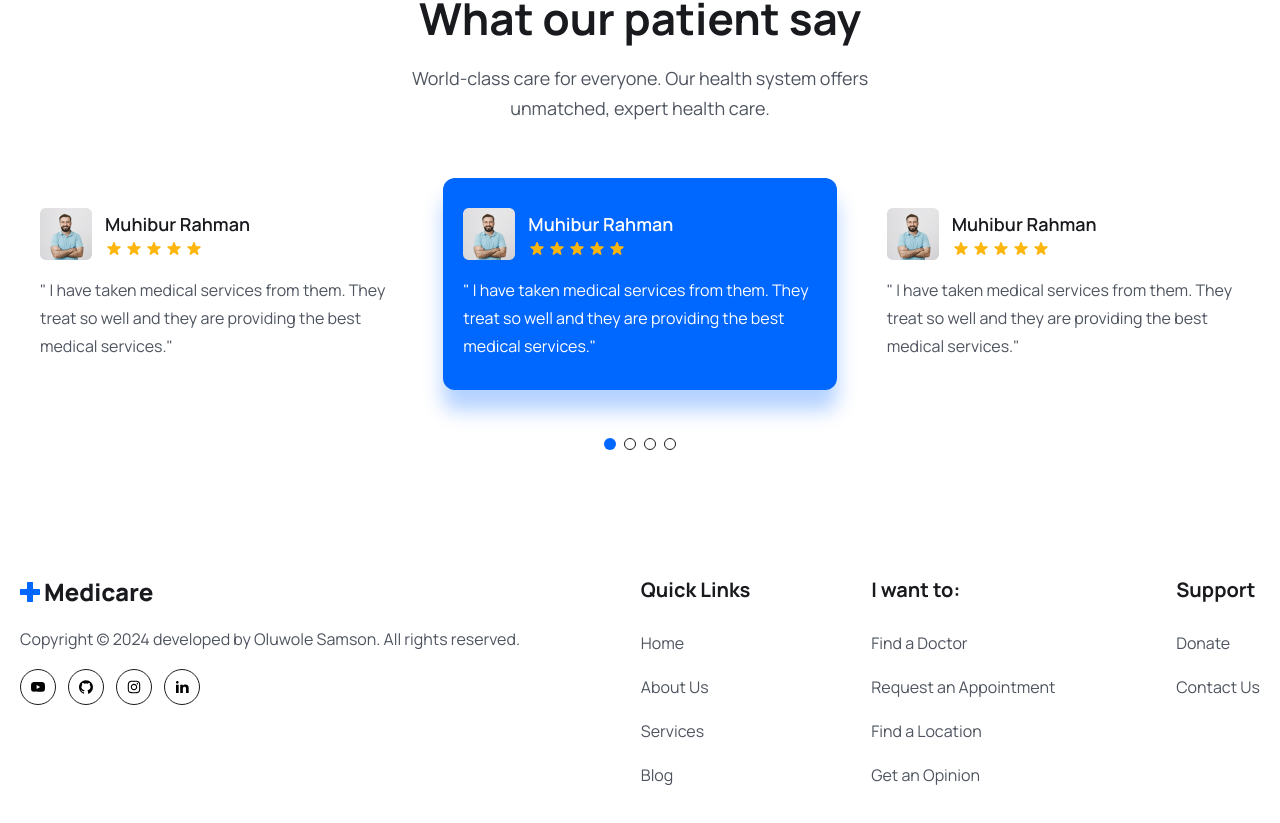
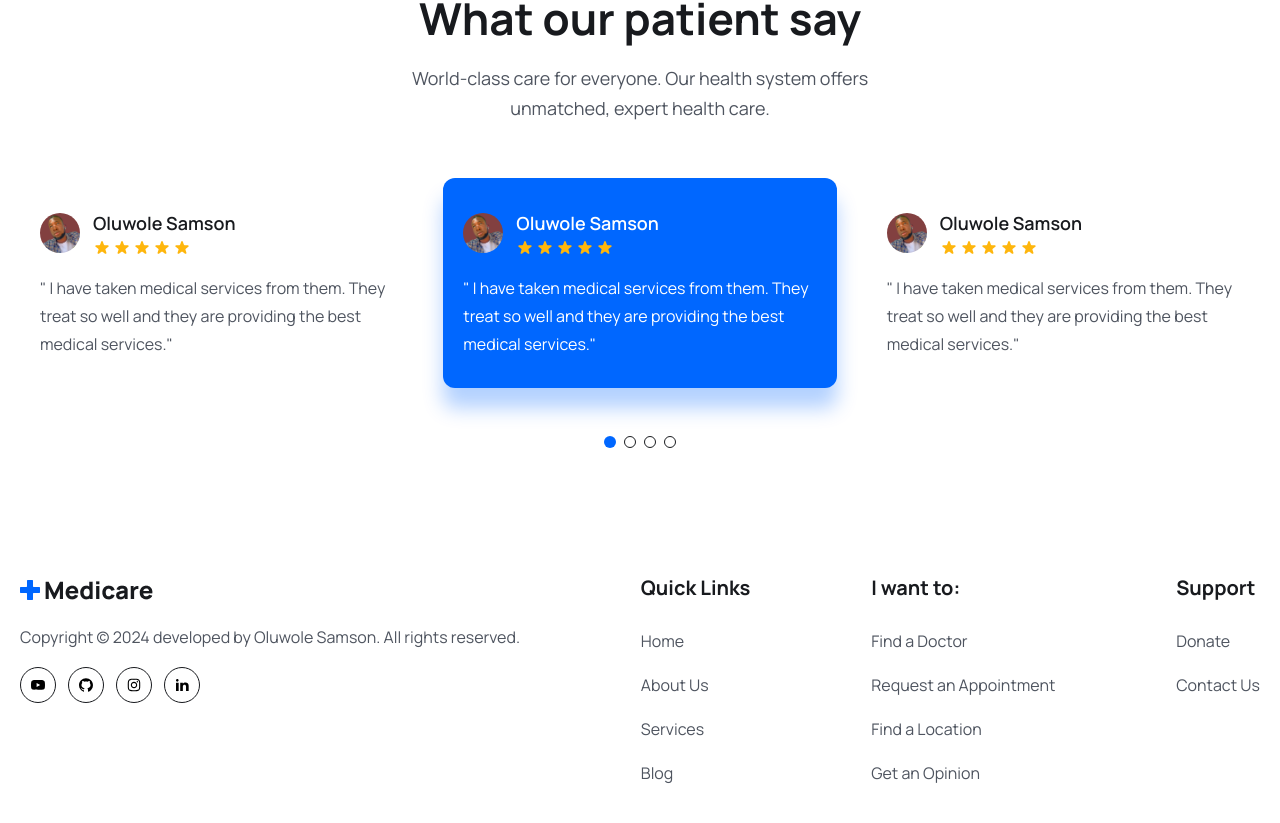
Before and after one commit to oluwolefsamson/MernStackDoctorBooking, a React (Vite) app in the folder frontend/: page / in a window 1280 px wide. Shown: the part 5706-6529 px from the top of the page. Built offline with nearby package versions, Linux system fonts and the light colour scheme.

Commit message:
user profile updated

```diff
--- a/frontend/src/components/Testimonial/Testimonial.jsx
+++ b/frontend/src/components/Testimonial/Testimonial.jsx
@@ -32,10 +32,14 @@ const Testimonial = () => {
         <SwiperSlide>
           <div className="py-[30px] px-5 rounded-3">
             <div className="flex items-center gap-[13px]">
-              <img src={patientAvatar} alt="Patient Avatar" />
+              <img
+                src={patientAvatar}
+                alt="Patient Avatar"
+                className="w-[40px] h-[40px] rounded-full"
+              />
               <div>
                 <h4 className="text-[18px] leading-[30px] font-semibold text-headingColor">
-                  Muhibur Rahman
+                  Oluwole Samson
                 </h4>
                 <div className="flex items-center gap-[2px]">
                   <HiStar className="text-yellowColor w-[18px] h-5" />
@@ -56,10 +60,14 @@ const Testimonial = () => {
         <SwiperSlide>
           <div className="py-[30px] px-5 rounded-3">
             <div className="flex items-center gap-[13px]">
-              <img src={patientAvatar} alt="Patient Avatar" />
+              <img
+                src={patientAvatar}
+                alt="Patient Avatar"
+                className="w-[40px] h-[40px] rounded-full"
+              />
               <div>
                 <h4 className="text-[18px] leading-[30px] font-semibold text-headingColor">
-                  Muhibur Rahman
+                  Oluwole Samson
                 </h4>
                 <div className="flex items-center gap-[2px]">
                   <HiStar className="text-yellowColor w-[18px] h-5" />
@@ -80,10 +88,14 @@ const Testimonial = () => {
         <SwiperSlide>
           <div className="py-[30px] px-5 rounded-3">
             <div className="flex items-center gap-[13px]">
-              <img src={patientAvatar} alt="Patient Avatar" />
+              <img
+                src={patientAvatar}
+                alt="Patient Avatar"
+                className="w-[40px] h-[40px] rounded-full"
+              />
               <div>
                 <h4 className="text-[18px] leading-[30px] font-semibold text-headingColor">
-                  Muhibur Rahman
+                  Oluwole Samson
                 </h4>
                 <div className="flex items-center gap-[2px]">
                   <HiStar className="text-yellowColor w-[18px] h-5" />
@@ -100,13 +112,18 @@ const Testimonial = () => {
             </p>
           </div>
         </SwiperSlide>
+
         <SwiperSlide>
           <div className="py-[30px] px-5 rounded-3">
             <div className="flex items-center gap-[13px]">
-              <img src={patientAvatar} alt="Patient Avatar" />
+              <img
+                src={patientAvatar}
+                alt="Patient Avatar"
+                className="w-[40px] h-[40px] rounded-full"
+              />
               <div>
                 <h4 className="text-[18px] leading-[30px] font-semibold text-headingColor">
-                  Muhibur Rahman
+                  Oluwole Samson
                 </h4>
                 <div className="flex items-center gap-[2px]">
                   <HiStar className="text-yellowColor w-[18px] h-5" />
@@ -123,13 +140,18 @@ const Testimonial = () => {
             </p>
           </div>
         </SwiperSlide>
+
         <SwiperSlide>
           <div className="py-[30px] px-5 rounded-3">
             <div className="flex items-center gap-[13px]">
-              <img src={patientAvatar} alt="Patient Avatar" />
+              <img
+                src={patientAvatar}
+                alt="Patient Avatar"
+                className="w-[40px] h-[40px] rounded-full"
+              />
               <div>
                 <h4 className="text-[18px] leading-[30px] font-semibold text-headingColor">
-                  Muhibur Rahman
+                  Oluwole Samson
                 </h4>
                 <div className="flex items-center gap-[2px]">
                   <HiStar className="text-yellowColor w-[18px] h-5" />
@@ -146,13 +168,18 @@ const Testimonial = () => {
             </p>
           </div>
         </SwiperSlide>
+
         <SwiperSlide>
           <div className="py-[30px] px-5 rounded-3">
             <div className="flex items-center gap-[13px]">
-              <img src={patientAvatar} alt="Patient Avatar" />
+              <img
+                src={patientAvatar}
+                alt="Patient Avatar"
+                className="w-[40px] h-[40px] rounded-full"
+              />
               <div>
                 <h4 className="text-[18px] leading-[30px] font-semibold text-headingColor">
-                  Muhibur Rahman
+                  Oluwole Samson
                 </h4>
                 <div className="flex items-center gap-[2px]">
                   <HiStar className="text-yellowColor w-[18px] h-5" />
@@ -169,6 +196,8 @@ const Testimonial = () => {
             </p>
           </div>
         </SwiperSlide>
+
+        {/* Other SwiperSlides */}
       </Swiper>
     </div>
   );
--- /dev/null
+++ b/frontend/src/components/UserProfile/UserProfile.jsx
@@ -0,0 +1,92 @@
+import React, { useEffect, useState } from "react";
+import axios from "axios";
+import { Link } from "react-router-dom";
+
+const UserPage = () => {
+  const [user, setUser] = useState(null);
+
+  useEffect(() => {
+    const fetchUserProfile = async () => {
+      try {
+        const response = await axios.get("/api/user/profile");
+        setUser(response.data);
+      } catch (error) {
+        console.error("Error fetching user profile:", error);
+      }
+    };
+
+    fetchUserProfile();
+  }, []);
+
+  if (!user)
+    return (
+      <div className="flex justify-center items-center h-screen">
+        Loading...
+      </div>
+    );
+
+  return (
+    <div className="min-h-screen bg-gradient-to-b from-gray-100 to-gray-300 flex flex-col justify-center items-center">
+      <div className="bg-white p-10 rounded-lg shadow-xl max-w-lg w-full">
+        <div className="flex justify-center">
+          <img
+            src={user.photo || "/default-avatar.png"}
+            alt={user.name}
+            className="w-32 h-32 rounded-full border-4 border-blue-500 shadow-md"
+          />
+        </div>
+        <h2 className="text-3xl font-bold text-center mt-4">{user.name}</h2>
+        <p className="text-gray-600 text-center text-lg">{user.email}</p>
+        <p className="text-gray-600 text-center text-lg">Role: {user.role}</p>
+
+        <div className="mt-8">
+          <h3 className="text-xl font-semibold text-gray-800 border-b-2 border-blue-500 pb-2">
+            Personal Information
+          </h3>
+          <p className="text-gray-700 mt-4">
+            <span className="font-medium">Phone:</span>{" "}
+            {user.phone || "Not provided"}
+          </p>
+          <p className="text-gray-700 mt-2">
+            <span className="font-medium">Address:</span>{" "}
+            {user.address || "Not provided"}
+          </p>
+        </div>
+
+        <div className="mt-8">
+          <h3 className="text-xl font-semibold text-gray-800 border-b-2 border-blue-500 pb-2">
+            Upcoming Appointments
+          </h3>
+          <ul className="text-gray-700 mt-4">
+            {/* Assuming appointments are an array in the user object */}
+            {user.appointments && user.appointments.length > 0 ? (
+              user.appointments.map((appointment, index) => (
+                <li key={index} className="mt-2">
+                  <span className="font-medium">Date:</span> {appointment.date}{" "}
+                  - <span className="font-medium">Doctor:</span>{" "}
+                  {appointment.doctorName}
+                </li>
+              ))
+            ) : (
+              <p>No upcoming appointments.</p>
+            )}
+          </ul>
+        </div>
+
+        <div className="flex justify-between mt-8">
+          <button className="bg-blue-500 text-white py-2 px-4 rounded-lg hover:bg-blue-600 transition">
+            Edit Profile
+          </button>
+          <Link
+            to="/doctors"
+            className="bg-green-500 text-white py-2 px-4 rounded-lg hover:bg-green-600 transition"
+          >
+            Find a Doctor
+          </Link>
+        </div>
+      </div>
+    </div>
+  );
+};
+
+export default UserPage;
--- a/frontend/src/pages/Login.jsx
+++ b/frontend/src/pages/Login.jsx
@@ -35,12 +35,24 @@ const Login = () => {
         // Store the token in localStorage
         localStorage.setItem("authToken", response.data.token);
 
-        // Redirect to doctors page
-        navigate("/doctors");
+        // Redirect to the user profile page
+        navigate("/userpage");
+      } else {
+        // Handle cases where the response doesn't contain a token
+        setError("Login failed. Please check your credentials and try again.");
       }
     } catch (error) {
-      console.error("Invalid credentials. Please try again.", error);
-      setError("Invalid credentials. Please try again."); // Set error message
+      if (
+        error.response &&
+        error.response.data &&
+        error.response.data.message
+      ) {
+        // Display specific error message returned by the server
+        setError(error.response.data.message);
+      } else {
+        // Fallback error message for unexpected errors
+        setError("Something went wrong. Please try again later.");
+      }
     } finally {
       setLoading(false); // Reset loading state
     }
--- /dev/null
+++ b/frontend/src/pages/UserProfile.jsx
@@ -0,0 +1,12 @@
+import React from "react";
+import UserProfile from "../components/UserProfile/UserProfile";
+
+const UserProfile = () => {
+  return (
+    <div>
+      <UserPage />
+    </div>
+  );
+};
+
+export default UserProfile;
--- a/frontend/src/routes/Routers.jsx
+++ b/frontend/src/routes/Routers.jsx
@@ -7,6 +7,7 @@ import Signup from "../pages/Signup";
 import Contact from "../pages/Contact";
 import Doctors from "../pages/Doctors/Doctors";
 import DoctorDetails from "../pages/Doctors/DoctorDetails";
+import UserPage from "../components/UserProfile/UserProfile";
 
 const Routers = () => {
   return (
@@ -19,6 +20,7 @@ const Routers = () => {
       <Route path="/register" element={<Signup />} />
       <Route path="/contact" element={<Contact />} />
       <Route path="/services" element={<Services />} />
+      <Route path="/userpage" element={<UserPage />} />
     </Routes>
   );
 };
```
Also changed, not shown: frontend/src/assets/images/patient-avatar.png.
